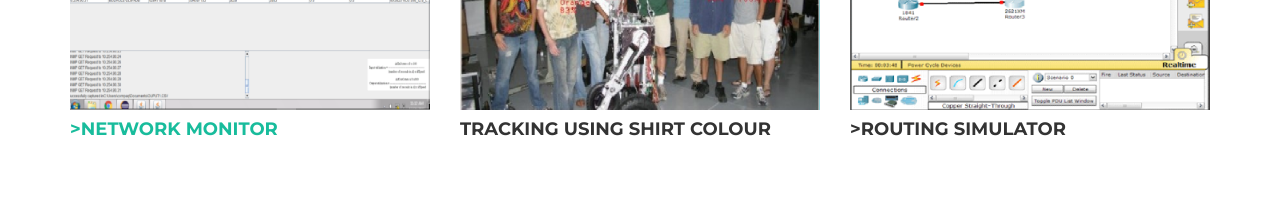
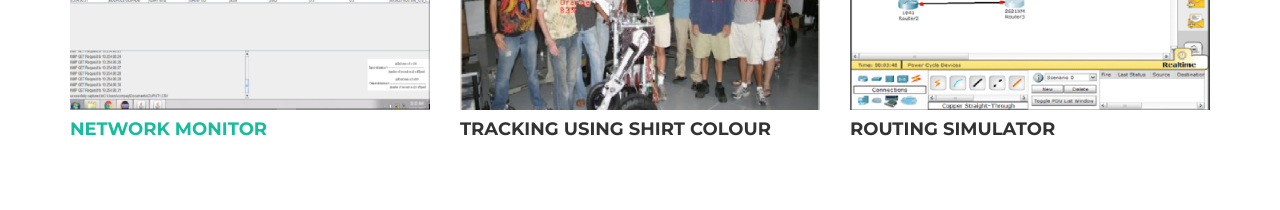
Before and after one commit to ppsandeep2/ppsandeep2.github.io, a website: page index.html in a window 1280 px wide. Shown: the part 1100-1310 px from the top of the page. Drawn offline with nearby package versions, Linux system fonts and the light colour scheme.

Commit message:
updated 1

```diff
--- a/index.html
+++ b/index.html
@@ -100,7 +100,7 @@
                             </div>
                         </div>
                         <img src="cabin.png" class="img-responsive" alt="Cabin">
-                    <h4>>Network Monitor</h4>
+                    <h4>Network Monitor</h4>
                     </a>
                 </div>
                 <div class="col-sm-4 portfolio-item">
@@ -123,7 +123,7 @@
                         </div>
                         <img src="circus.png" class="img-responsive" alt="Circus tent">
                     </a>
-                 <h4>>Routing Simulator</h4>
+                 <h4>Routing Simulator</h4>
                 </div>
 
             </div>
```
